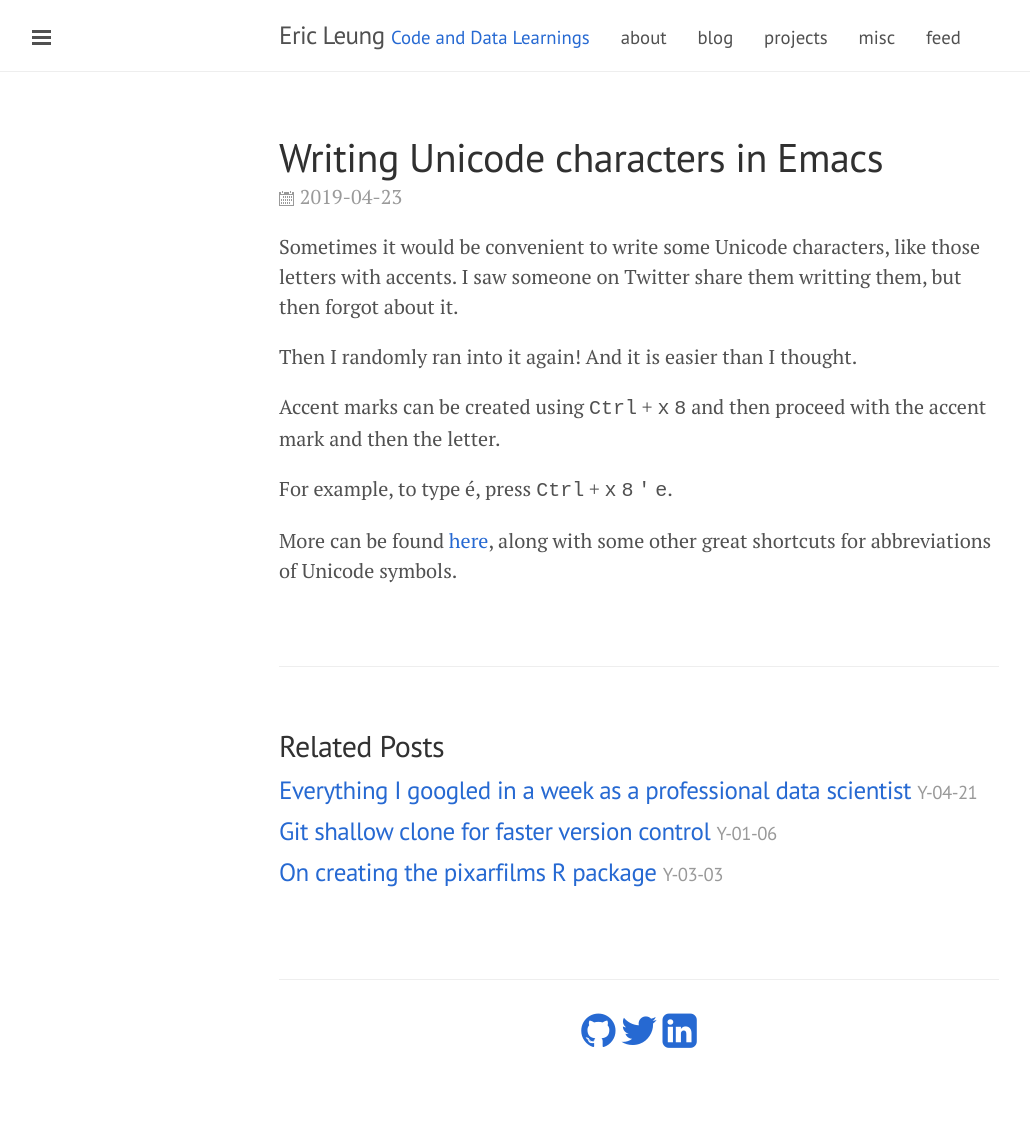
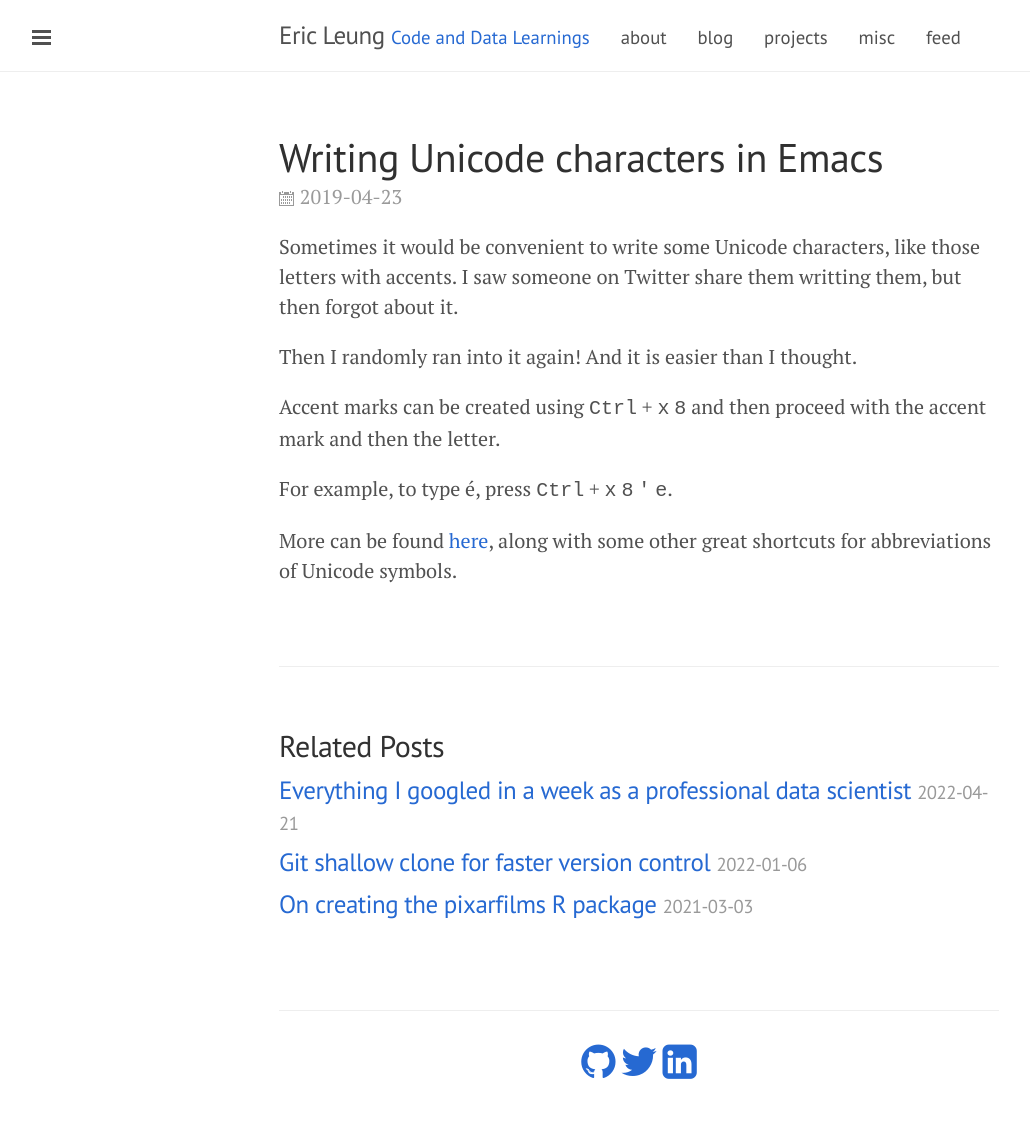
Before and after one commit to erictleung/erictleung.github.io, a Jekyll site: the page built from _posts/2019-04-23-unicode-characters-in-emacs.md, in a window 1280 px wide. Shown: the whole page, without its empty margins (1-1031 px from the left). Built offline with Jekyll 4.4.1, drawn with Linux system fonts in a browser that asks for light colours; nearby versions of some CDN libraries; before the commit the page ends 1093 px from its top, so only the background shows below that.

Commit message:
Fix missing percent for date formatting

```diff
--- a/_layouts/post.html
+++ b/_layouts/post.html
@@ -19,7 +19,7 @@
         <h3>
           <a href="{{ post.url }}">
             {{ post.title }}
-            <small>{{ post.date | date: "Y-%m-%d"}}</small>
+            <small>{{ post.date | date: "%Y-%m-%d"}}</small>
           </a>
         </h3>
       </li>
```
